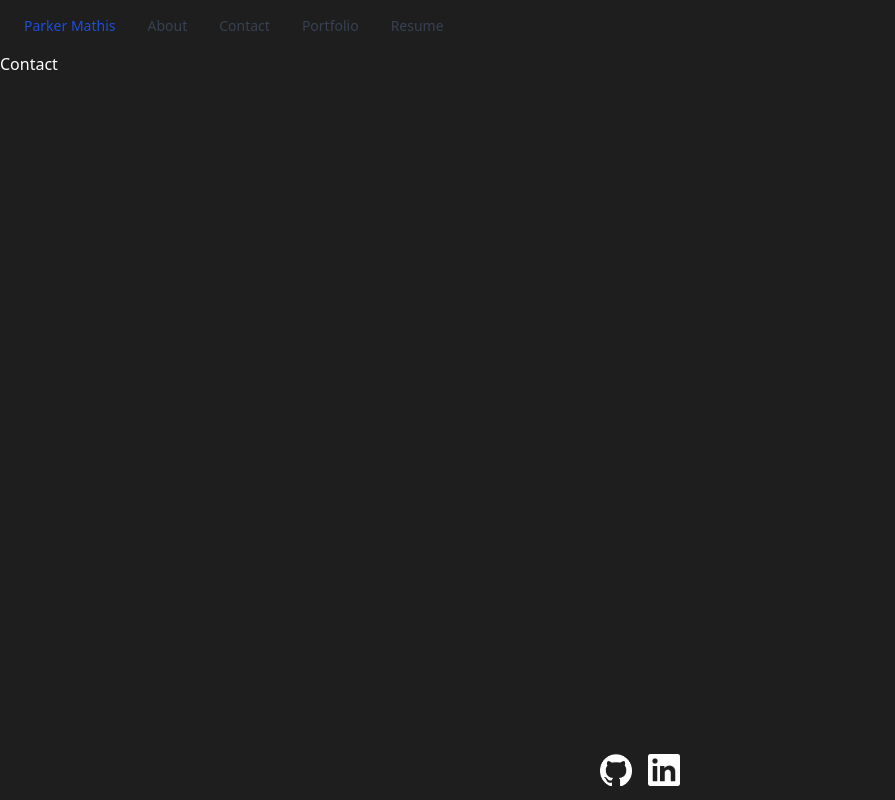
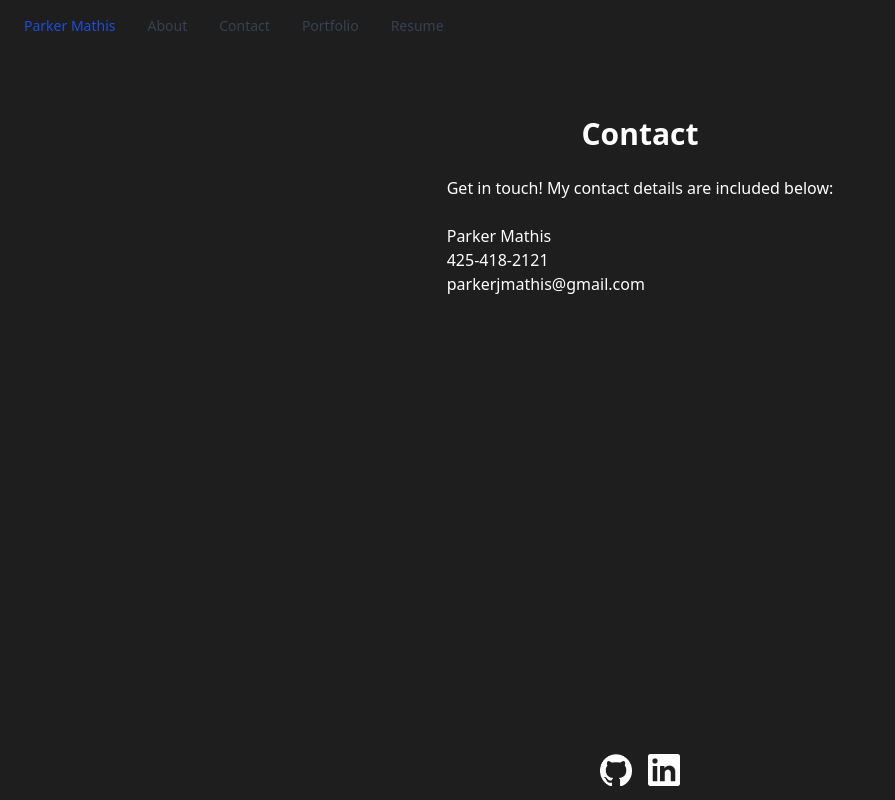
Before and after one commit to markerpathis/developer-portfolio, a React (Create React App) app: page /contact in a window 1280 px wide. Shown: the whole page, without its empty margins (0-895 px from the left). Built offline with nearby package versions, Linux system fonts and the light colour scheme.

Commit message:
Added details to contact page

```diff
--- a/src/pages/Contact.js
+++ b/src/pages/Contact.js
@@ -2,8 +2,15 @@ import React from "react";
 
 export default function Contact() {
   return (
-    <div className="content">
-      <h2>Contact</h2>
+    <div className="flex flex-col items-center pt-16 px-64 mb-24">
+      <h2 className="text-3xl font-bold">Contact</h2>
+      <p>
+        <br></br>Get in touch! My contact details are included below: <br></br>
+        <br></br>Parker Mathis
+        <br></br>425-418-2121
+        <br></br>
+        <a href="mailto:parkerjmathis@gmail.com?subject=Developer Portfolio Contact Request">parkerjmathis@gmail.com</a>
+      </p>
     </div>
   );
 }
```
